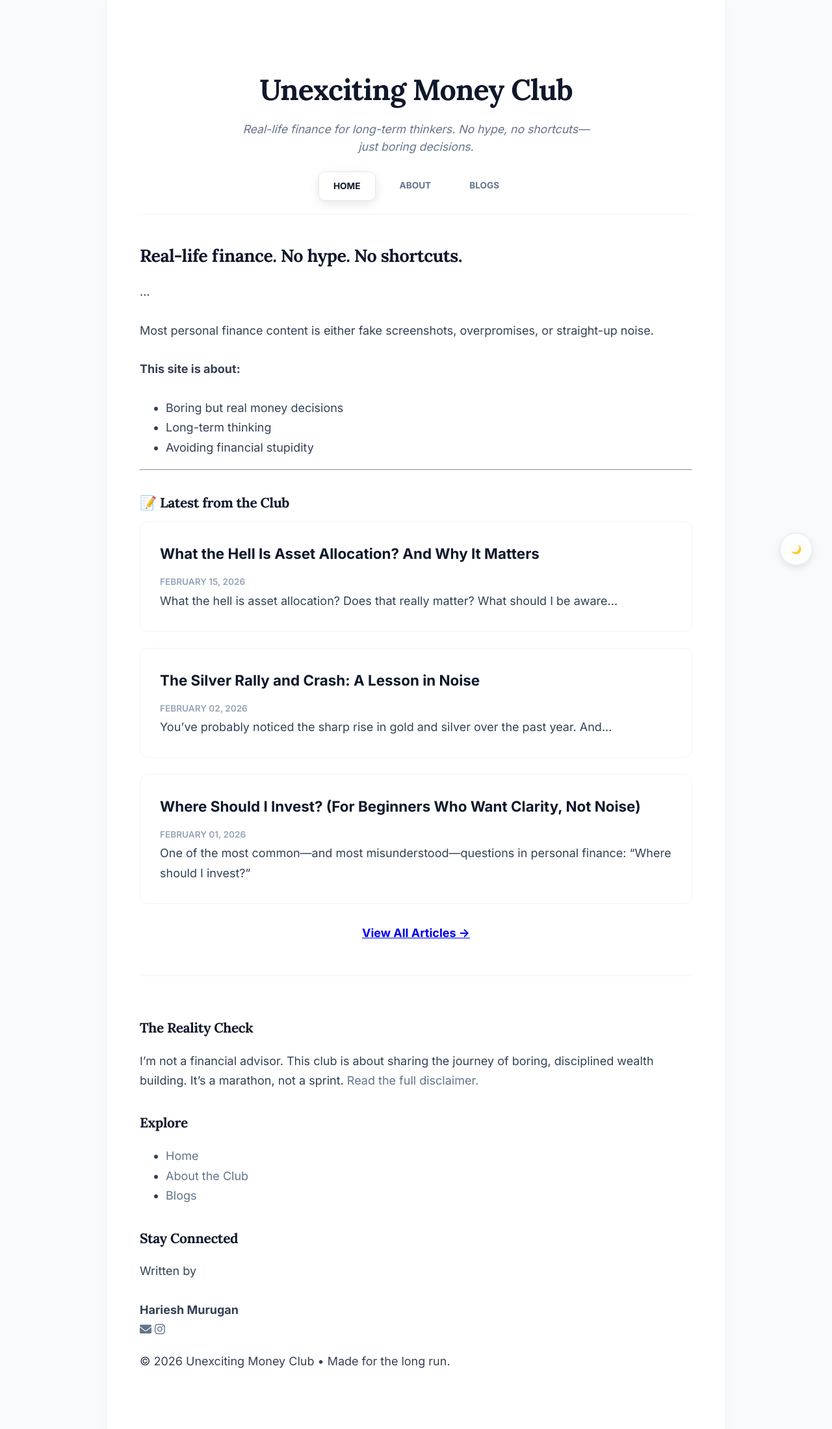
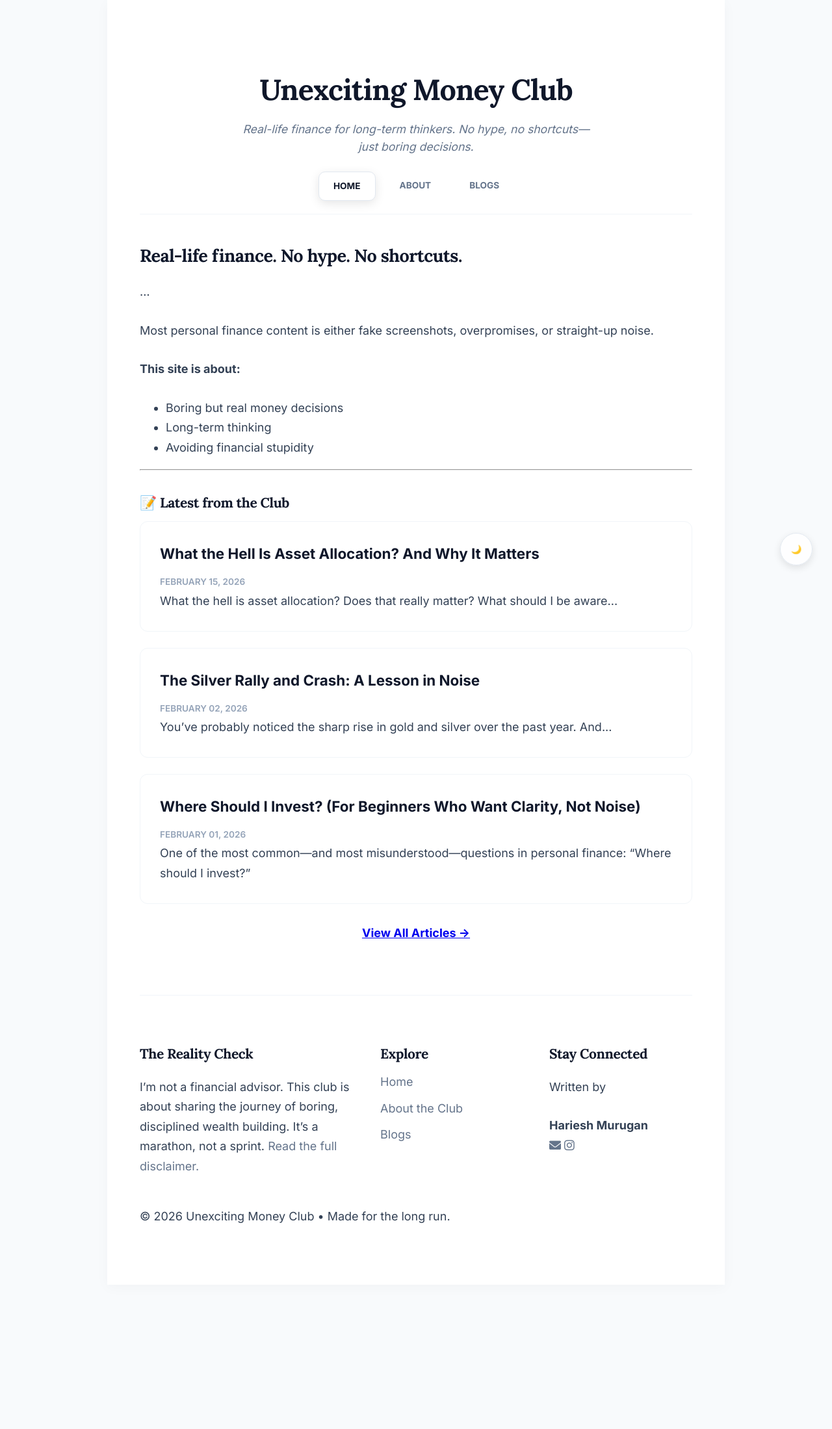
Before and after one commit to HarieshMK/HarieshMK.github.io, a Jekyll site: the page built from index.md, in a window 1280 px wide. Shown: the whole page at 65% size. Built offline with Jekyll 4.4.1, drawn with Linux system fonts in a browser that asks for light colours; after the commit the page ends 1977 px from its top, so only the background shows below that.

Commit message:
Update style.css

```diff
--- a/assets/css/style.css
+++ b/assets/css/style.css
@@ -27,7 +27,7 @@ h1, h2, h3, h4, h5, h6 {
 }
 p { margin-bottom: 1.6em; }
 
-/* ===== 2. HEADER & NAVIGATION (HOVER RE-ENABLED) ===== */
+/* ===== 2. HEADER & NAVIGATION ===== */
 header {
   text-align: center;
   padding: 40px 0 20px 0;
@@ -82,11 +82,10 @@ header .tagline {
   text-transform: uppercase;
   padding: 10px 22px;
   border-radius: 10px;
-  transition: all 0.3s ease; /* Critical for smooth hover */
+  transition: all 0.3s ease;
   display: inline-block;
 }
 
-/* FIX: Explicit Hover Effect for Nav Links */
 .nav-list li a:hover {
   color: #38bdf8 !important;
   background-color: rgba(56, 189, 248, 0.08) !important;
@@ -103,20 +102,52 @@ header .tagline {
 /* ===== 3. BLOG CARDS & HOVER ===== */
 .post-card-link { display: block; text-decoration: none !important; color: inherit !important; margin-bottom: 25px; }
 .post-card, .home-card { padding: 30px; border: 1px solid #f1f5f9; border-radius: 12px; background: #fff; transition: all 0.3s ease; }
-
-.post-card-link:hover .post-card {
-  transform: translateY(-4px);
-  box-shadow: 0 12px 24px rgba(0,0,0,0.06);
-  border-color: #38bdf8;
-}
+.post-card-link:hover .post-card { transform: translateY(-4px); box-shadow: 0 12px 24px rgba(0,0,0,0.06); border-color: #38bdf8; }
 .post-card-link:hover .post-title { color: #38bdf8; }
-
 .post-title { font-size: 1.4rem; font-weight: 700; color: #0f172a; margin-bottom: 8px; display: block; transition: color 0.3s ease; }
 .post-date { font-size: 0.85rem; color: #94a3b8; font-weight: 600; text-transform: uppercase; }
 
-/* ===== 4. FOOTER & BACK LINKS ===== */
-footer { margin-top: 50px; padding-top: 30px; border-top: 1px solid #f1f5f9; }
-.footer-col a { text-decoration: none; color: #64748b; transition: color 0.2s; }
+/* ===== 4. FOOTER SECTION (FIXED & RESTORED) ===== */
+footer {
+  margin-top: 80px;
+  padding-top: 40px;
+  border-top: 1px solid #f1f5f9;
+}
+
+/* This creates the 3-column layout */
+.footer-grid {
+  display: grid;
+  grid-template-columns: 1.5fr 1fr 1fr;
+  gap: 40px;
+}
+
+.footer-col h4 {
+  font-size: 1.1rem;
+  margin-top: 0;
+  margin-bottom: 15px;
+  color: #0f172a;
+}
+
+.footer-col ul {
+  list-style: none;
+  padding: 0;
+  margin: 0;
+}
+
+.footer-col ul li {
+  margin-bottom: 10px;
+}
+
+.footer-col a {
+  text-decoration: none;
+  color: #64748b;
+  transition: color 0.2s;
+}
+
+.footer-col a:hover {
+  color: #38bdf8;
+}
+
 .back-to-blogs-container { display: flex !important; justify-content: center !important; margin: 50px 0 20px; }
 .back-link { font-weight: 700; color: #0f172a; text-decoration: none; border-bottom: 2px solid #38bdf8; padding-bottom: 4px; transition: all 0.2s ease; }
 .back-link:hover { color: #38bdf8; border-color: #0f172a; }
@@ -146,9 +177,10 @@ footer { margin-top: 50px; padding-top: 30px; border-top: 1px solid #f1f5f9; }
 .dark-theme .container { background: #0f172a !important; }
 
 /* Text Visibility */
-.dark-theme h1, .dark-theme h2, .dark-theme h3,
+.dark-theme h1, .dark-theme h2, .dark-theme h3, .dark-theme h4,
 .dark-theme .post-title, .dark-theme .nav-title,
-.dark-theme header h1 a, .dark-theme .back-link {
+.dark-theme header h1 a, .dark-theme .back-link,
+.dark-theme .footer-col h4 {
   color: #ffffff !important;
 }
 
@@ -181,6 +213,8 @@ footer { margin-top: 50px; padding-top: 30px; border-top: 1px solid #f1f5f9; }
 #cusdis_thread { width: 100% !important; overflow: hidden !important; }
 #cusdis_thread iframe { border: none !important; width: 100% !important; min-height: 350px; }
 
+/* MOBILE RESPONSIVENESS */
 @media (max-width: 768px) {
   .post-nav { flex-direction: column; }
+  .footer-grid { grid-template-columns: 1fr; gap: 30px; }
 }
```
